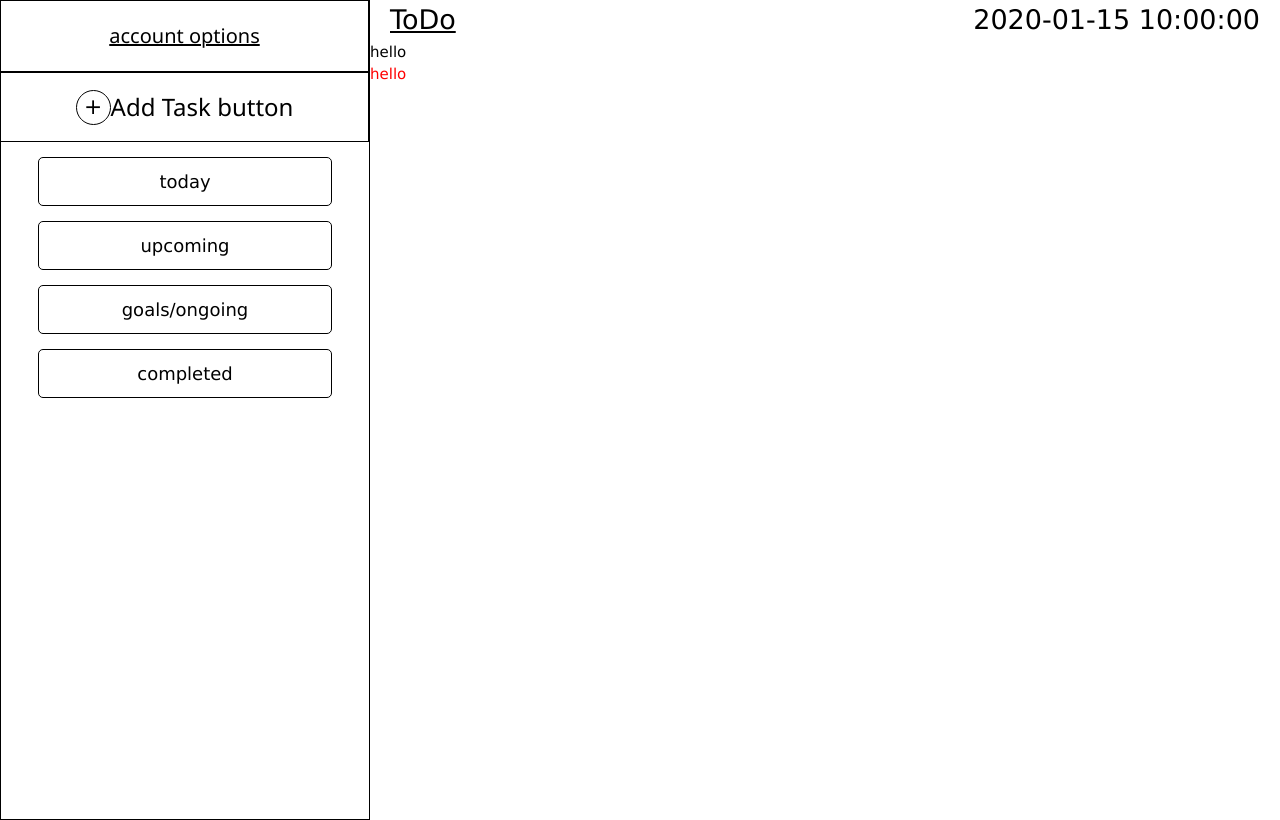
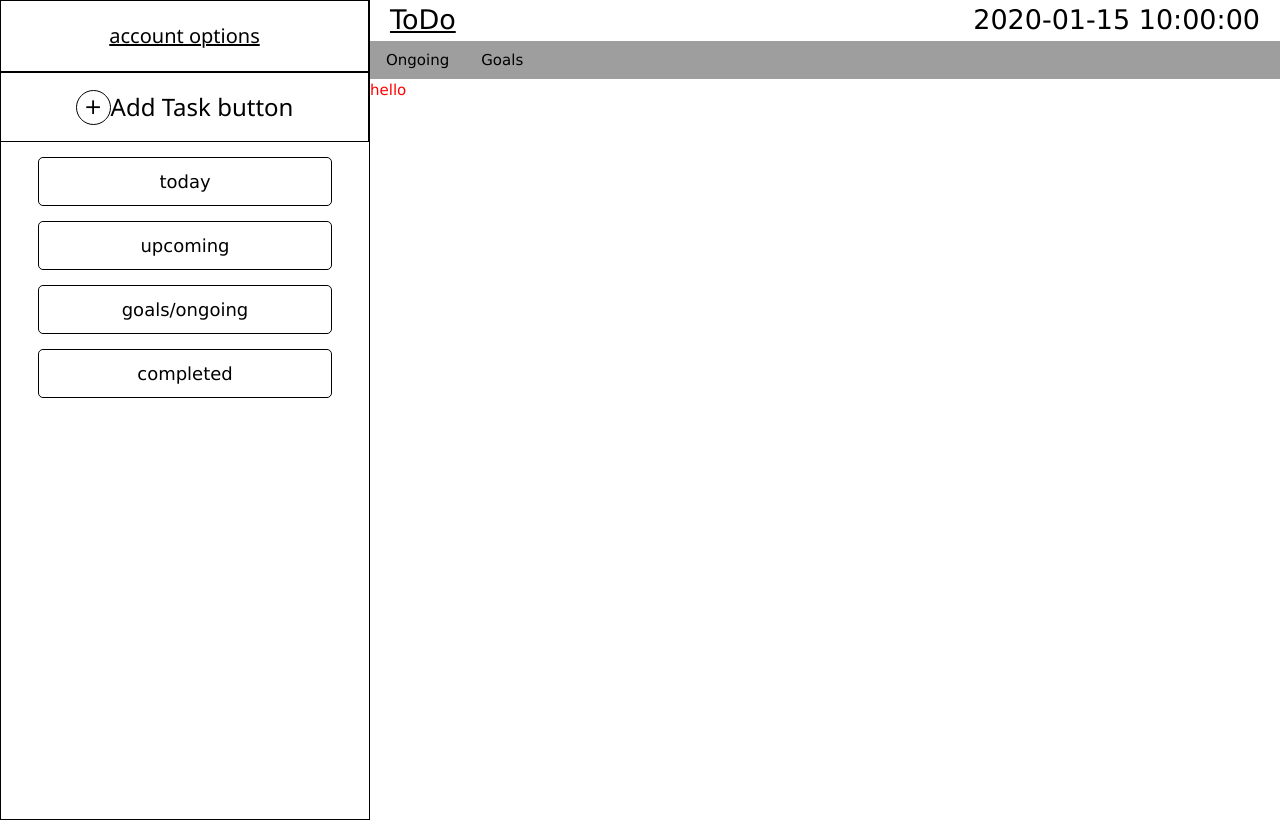
Before and after one commit to EBBD88/ToDo-list-Flask, a Flask app: template templates/ongoing.html in a window 1280 px wide. Run offline with Flask 3, Linux system fonts and the light colour scheme; the template is opened without the code that fills it: most values are stand-ins (such as "Sample title", 1, 10 or a date in 2020).

Commit message:
Added navigation bar for ongoing and goal pages

```diff
--- a/templates/ongoing_goal.html
+++ b/templates/ongoing_goal.html
@@ -8,7 +8,10 @@
 {% endblock %}
 
 {% block body %}
-    hello
+    <nav class="w3-bar w3-grey">
+        <a href="{{ url_for('ongoing') }}" class="w3-bar-item w3-button">Ongoing</a>
+        <a href="{{ url_for('goals') }}" class="w3-bar-item w3-button">Goals</a>
+    </nav>
     {% block inner_body %}
     {% endblock %}
 
```
